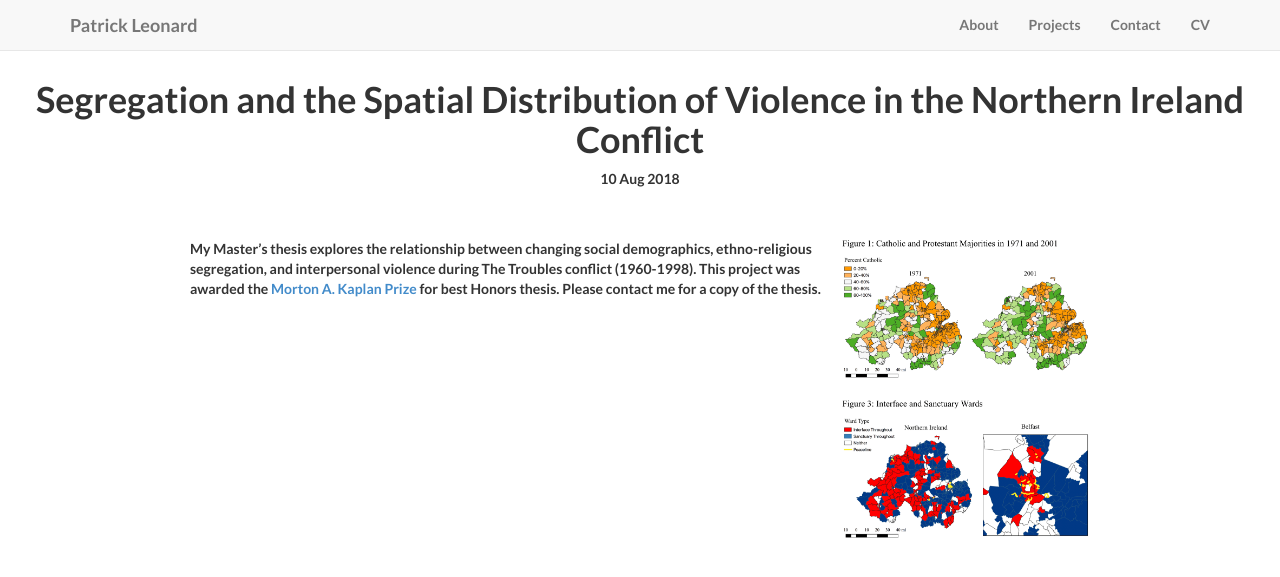
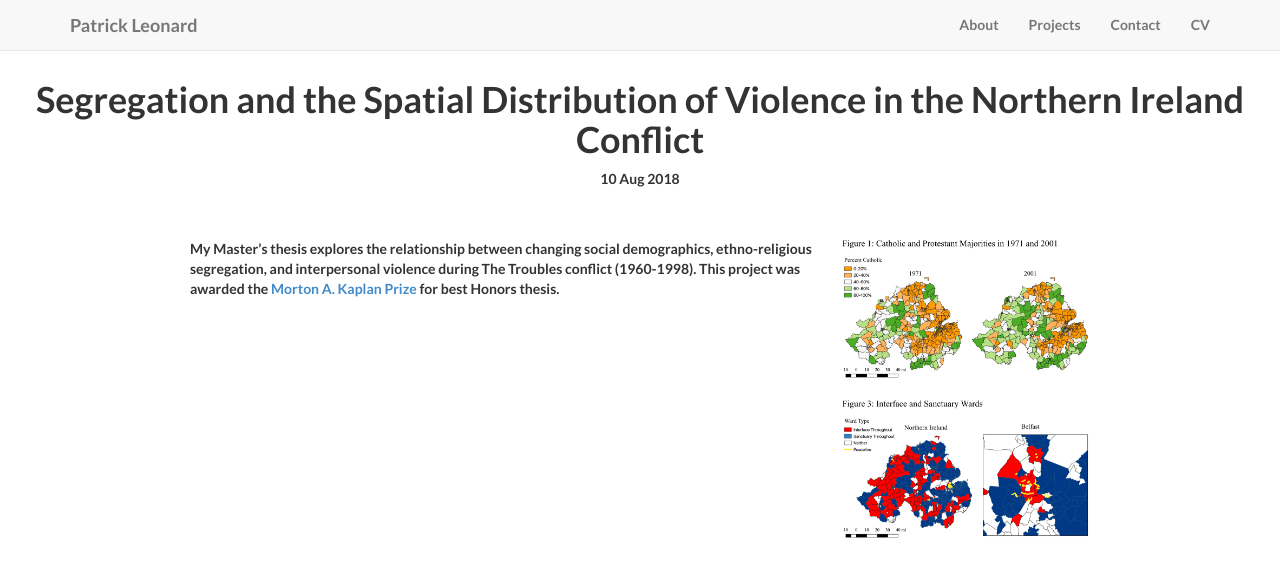
Before and after one commit to pjleonard37/pjleonard37.github.io, a Jekyll site: the page built from _posts/2018-08-10-northern-ireland-conflict.md, in a window 1280 px wide and 1137 px high, cut to the strip 0-739 px from the top of the window. Shown: the top 577 px of the strip. Built offline with Jekyll 4.4.1, drawn with Linux system fonts in a browser that asks for light colours.

Commit message:
Remove contact info

```diff
--- a/_posts/2018-08-10-northern-ireland-conflict.md
+++ b/_posts/2018-08-10-northern-ireland-conflict.md
@@ -6,4 +6,4 @@ title: Segregation and the Spatial Distribution of Violence in the Northern Irel
 date: 2018-08-10
 description: |
 ---
-My Master's thesis explores the relationship between changing social demographics, ethno-religious segregation, and interpersonal violence during The Troubles conflict (1960-1998). This project was awarded the <a href="https://cir.uchicago.edu/content/kaplan-prize">Morton A. Kaplan Prize</a> for best Honors thesis. Please contact me for a copy of the thesis.
+My Master's thesis explores the relationship between changing social demographics, ethno-religious segregation, and interpersonal violence during The Troubles conflict (1960-1998). This project was awarded the <a href="https://cir.uchicago.edu/content/kaplan-prize">Morton A. Kaplan Prize</a> for best Honors thesis.
```
